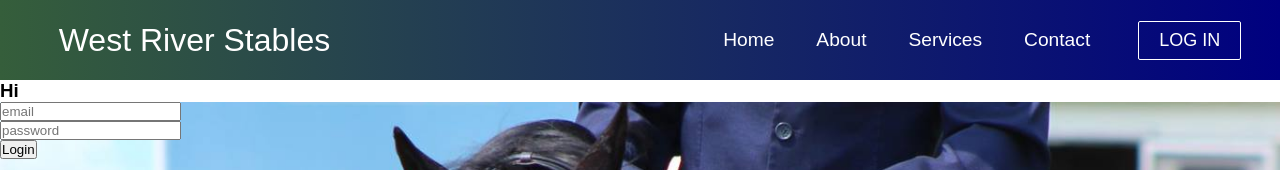
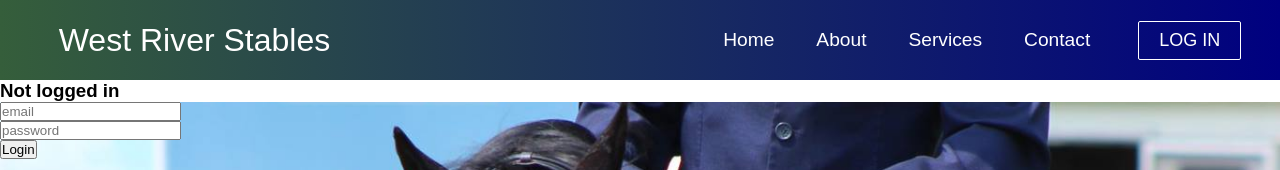
Before and after one commit to jrog20/west-river-stables-website, a React (Create React App) app in the folder west-river-stables-react-app/: page /login in a window 1280 px wide. Shown: the top 170 px of the page. Built offline with nearby package versions, Linux system fonts and the light colour scheme; no server answers.

Commit message:
Fix currentuser render issue

```diff
--- a/west-river-stables-react-app/src/App.js
+++ b/west-river-stables-react-app/src/App.js
@@ -28,14 +28,14 @@ class App extends Component {
     const { loggedIn } = this.props
     return (
       <div>
+        {/* { loggedIn ? <LoginContainer currentUser={this.props.currentUser} /> : <HomeContainer />} */}
         <NavBar />
         <Switch>
           <Route exact path="/" component={HomeContainer} />
           <Route exact path="/about" component={About} />
           <Route exact path="/services" component={Services} />
           <Route exact path="/contact" component={Contact} />
-          <Route exact path="/login" component={LoginContainer}
-          />
+          <Route exact path="/login" component={LoginContainer} />
           <Route component={NotFound} />
         </Switch>
         <Footer />
--- a/west-river-stables-react-app/src/actions/currentUser.js
+++ b/west-river-stables-react-app/src/actions/currentUser.js
@@ -1,3 +1,5 @@
+import { resetLoginForm } from "./loginForm.js"
+
 // synchronous action creators
 export const setCurrentUser = ({user}) => {
   return {
@@ -53,7 +55,7 @@ export const login = (credentials, history) => {
           alert(response.error)
         } else {
           dispatch(setCurrentUser(response))
-          // dispatch(resetLoginForm())
+          dispatch(resetLoginForm())
           history.push('/')
         }
       })
--- a/west-river-stables-react-app/src/containers/LoginContainer.js
+++ b/west-river-stables-react-app/src/containers/LoginContainer.js
@@ -1,17 +1,18 @@
 import React from 'react';
 import { connect } from 'react-redux';
-import { login } from "../actions/currentUser.js"
 
 import Login from '../components/Login';
 import Logout from '../components/Logout';
 // import { getCurrentUser } from '../actions/currentUser.js';
 // NEW
 import { updateLoginForm } from "../actions/loginForm.js";
+import { login } from "../actions/currentUser.js"
+
 // import { login, getCurrentUser } from "../actions/currentUser.js";
 import rogerriding from '../assets/images/rogerriding.jpeg';
 
 
-const LoginContainer = ({ loginFormData, updateLoginForm, login, history, getCurrentUser }) => {
+const LoginContainer = ({ loginFormData, updateLoginForm, login, history, currentUser }) => {
 
   // CAN I PUT THIS HERE?
   // componentDidMount() {
@@ -26,6 +27,7 @@ const LoginContainer = ({ loginFormData, updateLoginForm, login, history, getCur
         [name]: value
     }
     updateLoginForm(updatedFormInfo)
+    console.log(updatedFormInfo)
   }
 
   // handleOnSubmit
@@ -66,8 +68,8 @@ const LoginContainer = ({ loginFormData, updateLoginForm, login, history, getCur
 
   return (
     <div>
-      <h3> Hi
-        {/* { currentUser ? `Welcome, ${currentUser.username}!` : 'Not logged in'} */}
+      <h3>
+        { currentUser ? `Welcome, ${currentUser.username}!` : 'Not logged in'}
       </h3>
       <div className='background-image' style={{ backgroundImage: `url(${rogerriding})` }} alt="Login">
       {/* <LoginForm /> */}
@@ -76,10 +78,7 @@ const LoginContainer = ({ loginFormData, updateLoginForm, login, history, getCur
             type="text"
             name="email"
             placeholder="email"
-            // Changed - this is correct?
             value={loginFormData.email}
-
-            // value={loginFormData.email}
             onChange={handleOnChange}
           /><br/>
           {/* change back to type='password' for production */}
@@ -115,6 +114,7 @@ const LoginContainer = ({ loginFormData, updateLoginForm, login, history, getCur
 
 const mapStateToProps = state => {
   return {
+    currentUser: state.currentUser,
     loginFormData: state.loginForm
   }
 }
```
